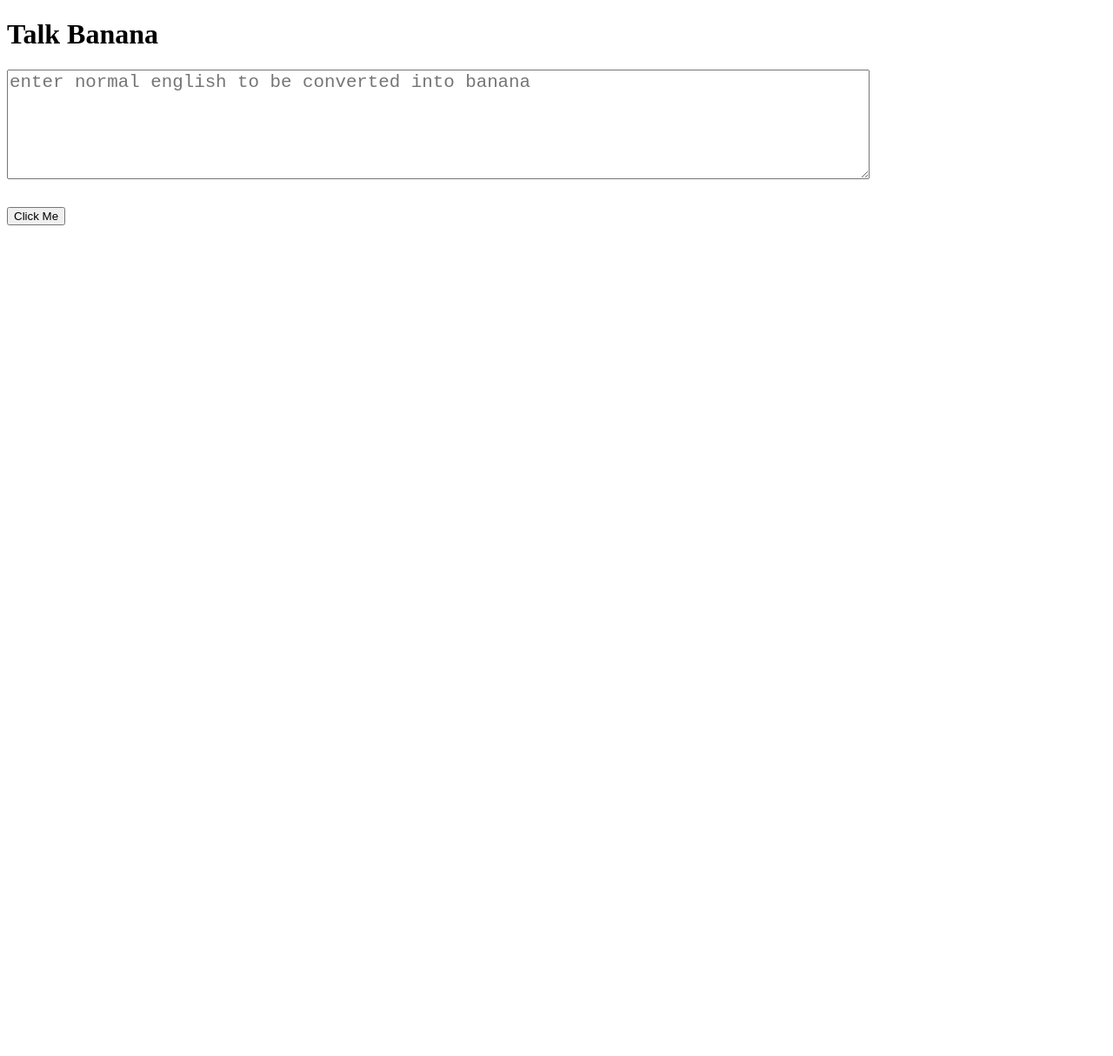
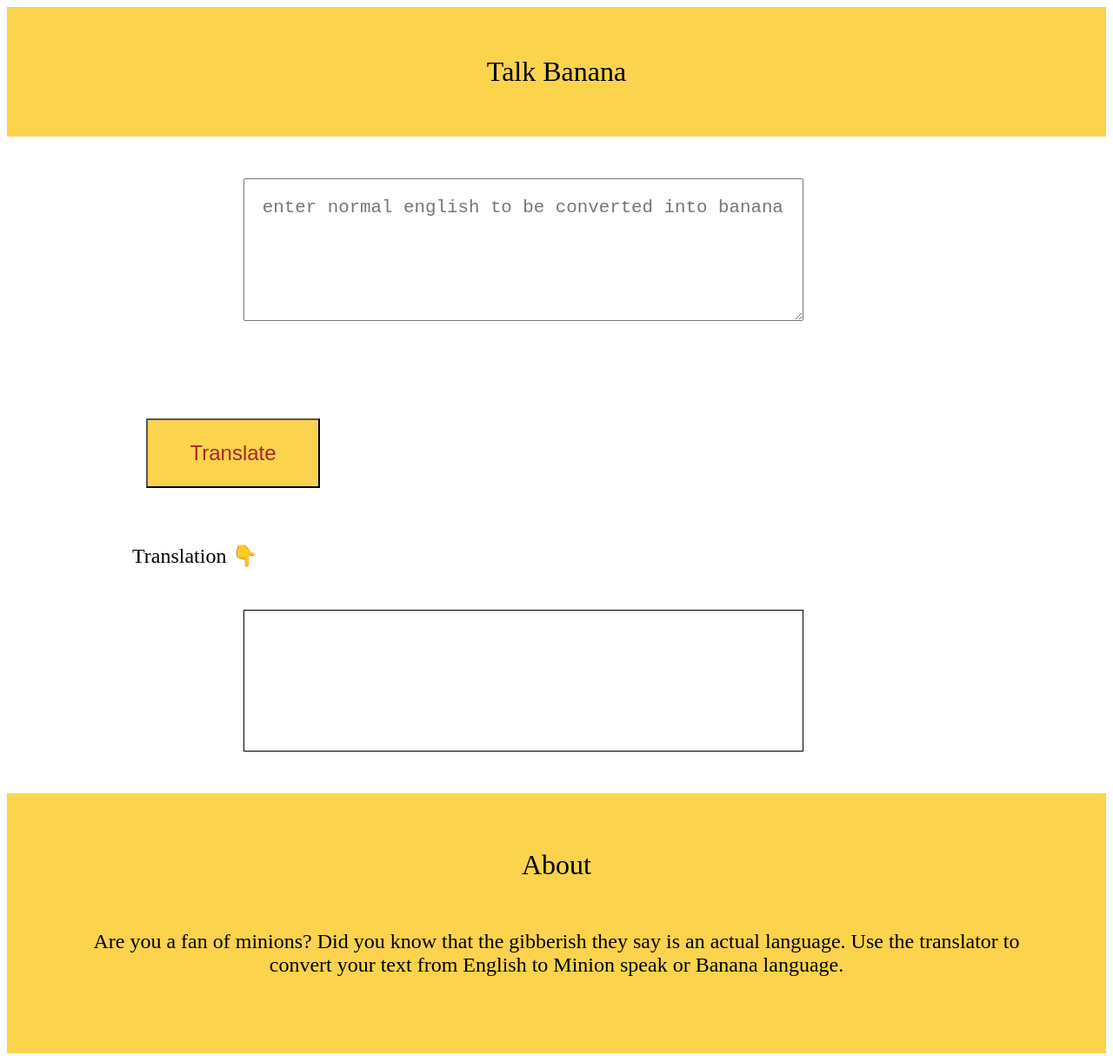
Before and after one commit to mehul-anand/JS-first-lesson, a plain HTML site: page index.html in a window 1280 px wide. Shown: the whole page at 87% size. Before the commit the page ends 800 px from the top, so only its background shows below. Drawn offline with Linux system fonts and the light colour scheme.

Commit message:
learning js input processing output

```diff
--- a/app.js
+++ b/app.js
@@ -1,7 +1,32 @@
-var btnTranslate = document.querySelector("#btn-translate")
-btnTranslate.addEventListener("click",newfn)
-function newfn(){
-    console.log("clicked")
+var btnTranslate=document.querySelector("#btn-translate")
+var txtInput=document.querySelector("#text-input")
+var outputDiv=document.querySelector("#output")
+
+var serverURL="https://api.funtranslations.com/translate/minion.json"
+
+function getTranslationURL(input){
+    var text = serverURL + "?" + "text=" + input
+    console.log("text in fn="+text)
+    return text
 }
-var txtInput=document.querySelector("#text-input")
-console.log(txtInput)
+
+function errorHandler(error){
+    console.log("An Error Occured",error)
+    alert("Something is not right , please try again later")
+}
+
+
+
+function clickHandler(){
+    var inputText=txtInput.value;
+    console.log("txtInput val="+inputText)
+    var newURl=getTranslationURL(inputText)
+    fetch(newURl)
+        .then(Response => Response.json())
+        .then(json => {
+            outputDiv.innerText=json.contents.translated
+        })
+        .catch(errorHandler)
+}
+
+btnTranslate.addEventListener("click",clickHandler)
--- a/index.html
+++ b/index.html
@@ -9,11 +9,19 @@
     <link rel="stylesheet" href="styles.css">
 </head>
 
+<nav >
+    <div style="font-size: 2rem; padding: 1rem; text-align: center;">Talk Banana</div>
+</nav>
 <body>
-    <h1>Talk Banana</h1>
-    <textarea placeholder="enter normal english to be converted into banana" class="text-ar" id="text-input"></textarea>
-    <button id="btn-translate">Click Me</button>
+    <textarea placeholder="enter normal english to be converted into banana" id="text-input"></textarea>
+    <button id="btn-translate">Translate</button>
+    <div style="font-size: 1.5rem;margin:0rem 9rem;">Translation 👇</div>
+    <div id="output"></div>
     <script src="app.js" type="text/javascript"></script>
 </body>
 
+<footer>
+    <div style="font-size: 2rem; padding: 1rem; text-align: center;">About</div>
+    <p style="font-size: 1.5rem; padding: 1rem; text-align: center;">Are you a fan of minions? Did you know that the gibberish they say is an actual language. Use the translator to convert your text from English to Minion speak or Banana language.</p>
+</footer>
 </html>
--- a/styles.css
+++ b/styles.css
@@ -1,7 +1,33 @@
-.text-ar{
+#text-input{
     display: block;
-    width: 78%;
     height: 15vh;
-    margin-bottom:2rem;
+    width: 600px;
+    margin: 3rem 17rem;
+    padding: 1.3rem;
     font-size: 1.3rem;
 }
+#output{
+    border: 1px solid black;
+    height: 15vh;
+    max-width: 600px;
+    margin: 3rem 17rem;
+    padding: 1.3rem;
+    font-size: 1.3rem;
+}
+#btn-translate{
+    font-size: 1.5rem;
+    width: 200px;
+    height: 10vh;
+    margin: 4rem 10rem;
+    background-color:#FCD34D ;
+    color: brown;
+}
+nav{
+    background-color: #FCD34D;
+    padding: 2.5rem;
+}
+
+footer{
+    background-color: #FCD34D;
+    padding: 3rem;
+}
```
